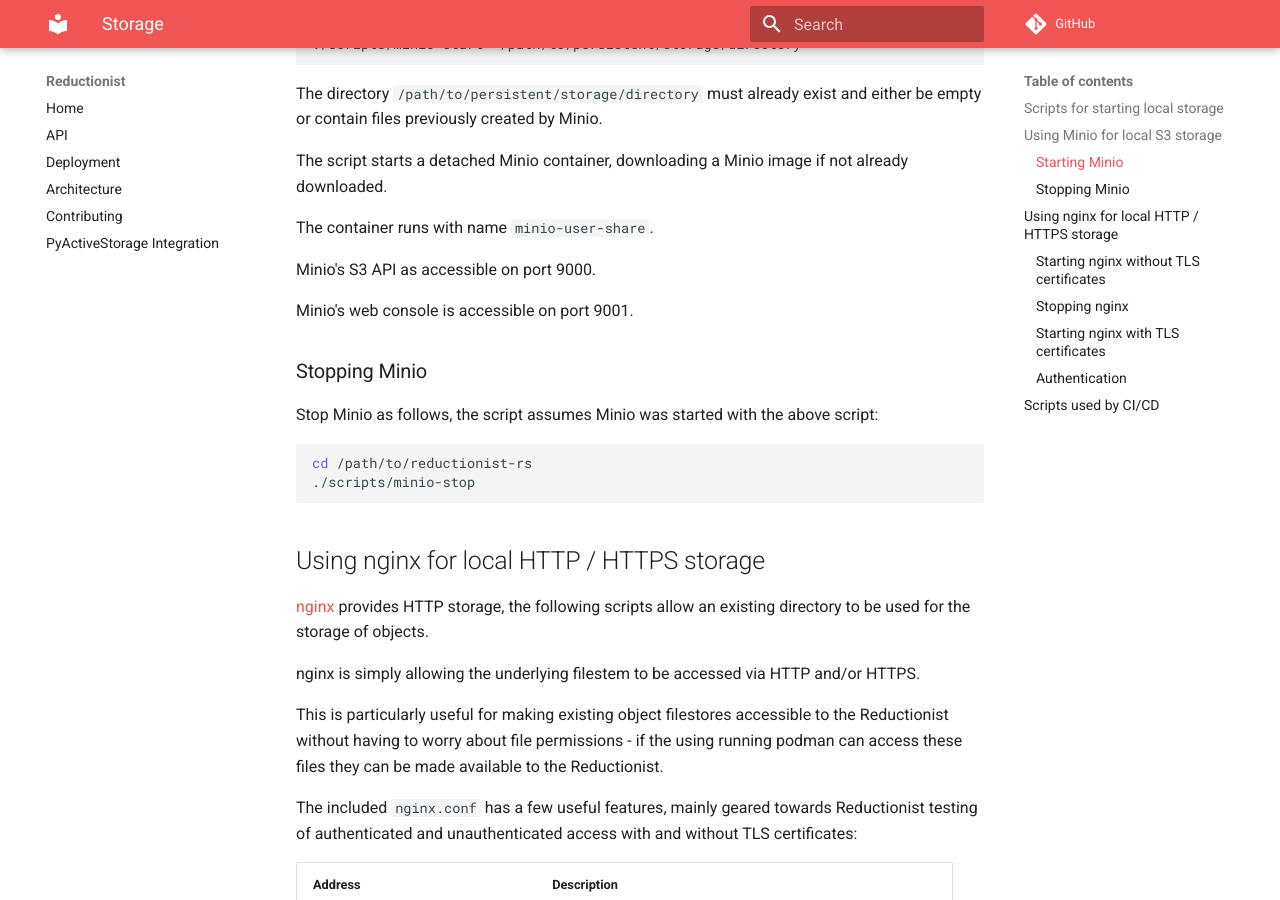
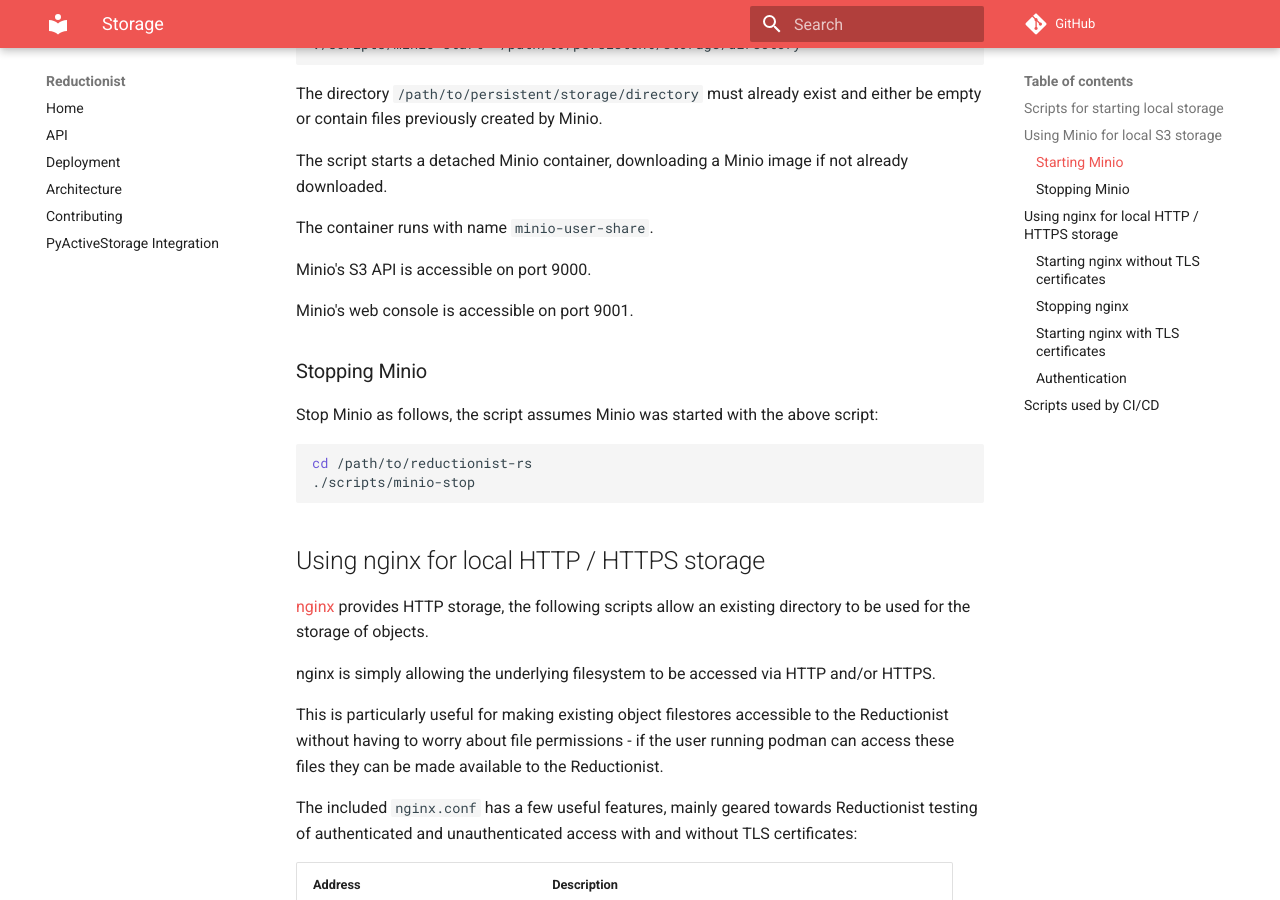
Before and after one commit to stackhpc/reductionist-rs, an MkDocs documentation site: the page built from docs/storage.md, in a window 1280 px wide and 900 px high, scrolled down 1317 px. Built offline with MkDocs 1.6.1 and Material for MkDocs 9.7.7, drawn with Linux system fonts in a browser that asks for light colours; comment, search, counter and statistics services are not loaded; some of the changed text lies outside the part shown.

Commit message:
Fix grammatical errors.

```diff
--- a/docs/storage.md
+++ b/docs/storage.md
@@ -43,7 +43,7 @@
 
 The container runs with name `minio-user-share`.
 
-Minio's S3 API as accessible on port 9000.
+Minio's S3 API is accessible on port 9000.
 
 Minio's web console is accessible on port 9001.
 
@@ -60,9 +60,9 @@
 
 [nginx](https://nginx.org/) provides HTTP storage, the following scripts allow an existing directory to be used for the storage of objects.
 
-nginx is simply allowing the underlying filestem to be accessed via HTTP and/or HTTPS.
+nginx is simply allowing the underlying filesystem to be accessed via HTTP and/or HTTPS.
 
-This is particularly useful for making existing object filestores accessible to the Reductionist without having to worry about file permissions - if the using running podman can access these files they can be made available to the Reductionist.
+This is particularly useful for making existing object filestores accessible to the Reductionist without having to worry about file permissions - if the user running podman can access these files they can be made available to the Reductionist.
 
 The included `nginx.conf` has a few useful features, mainly geared towards Reductionist testing of authenticated and unauthenticated access with and without TLS certificates:
 
```
Also changed, not shown: other parts of docs/storage.md (+2 -2 lines).
